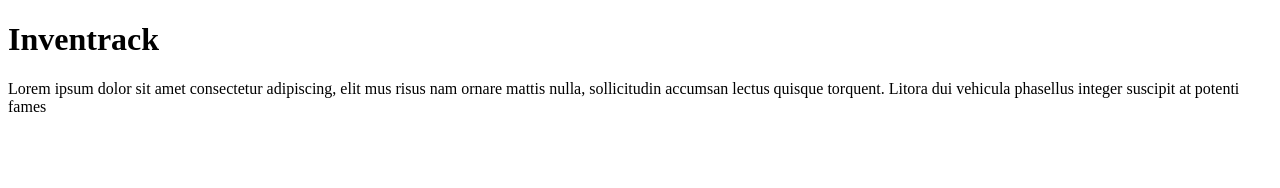
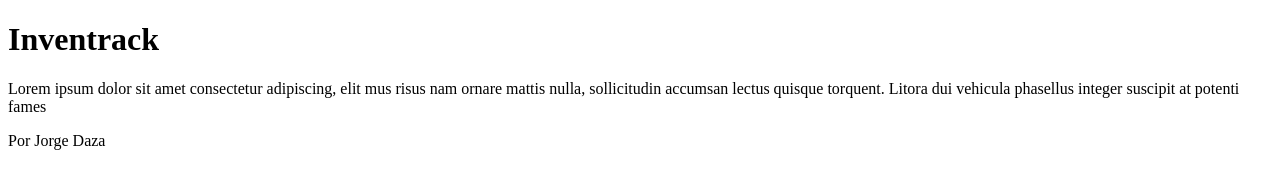
Before and after one commit to esjdaza/InvenTrack, a plain HTML site: page index.html in a window 1280 px wide. Drawn offline with Linux system fonts and the light colour scheme.

Commit message:
Agrega el creador

```diff
--- a/index.html
+++ b/index.html
@@ -9,6 +9,6 @@
 <body>
     <h1>Inventrack</h1>
     <p>Lorem ipsum dolor sit amet consectetur adipiscing, elit mus risus nam ornare mattis nulla, sollicitudin accumsan lectus quisque torquent. Litora dui vehicula phasellus integer suscipit at potenti fames</p>
-
+    <p>Por Jorge Daza</p>
 </body>
 </html>
```
